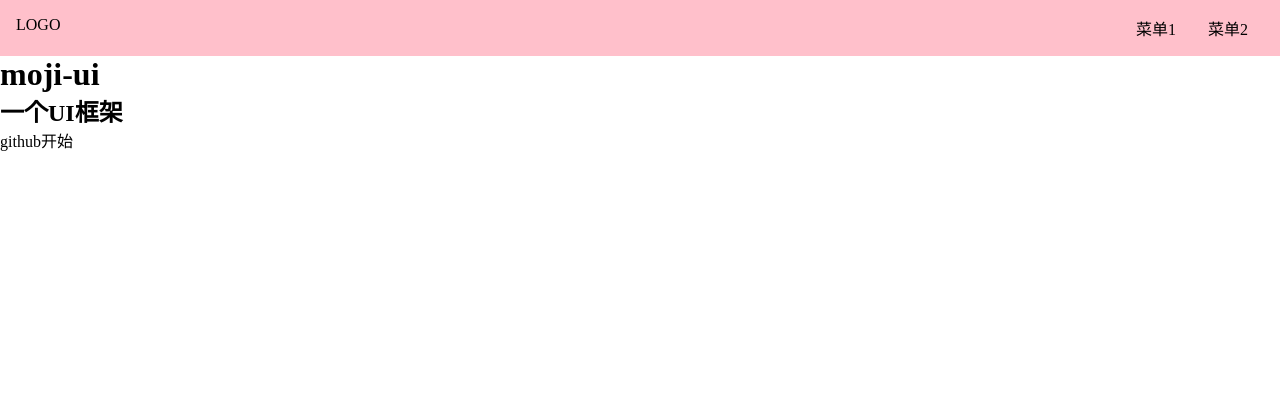
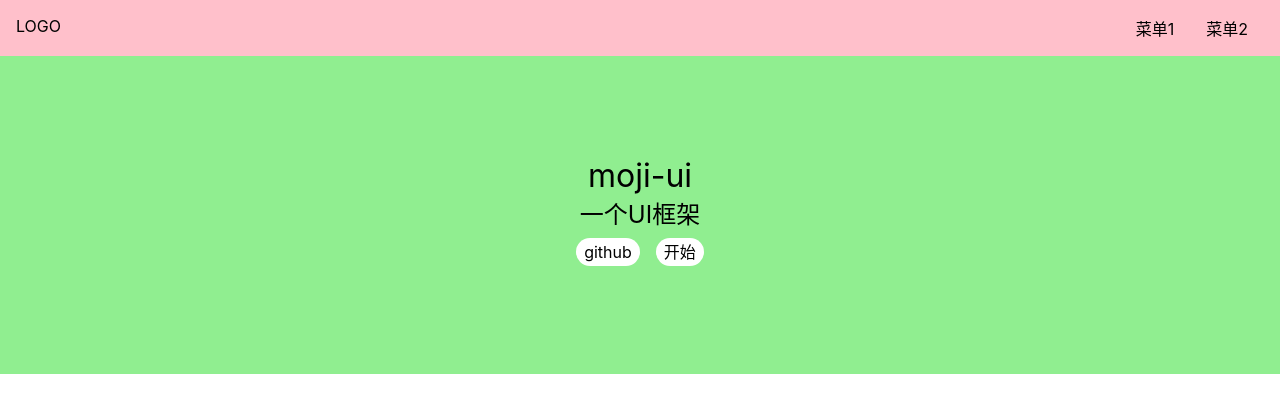
Before and after one commit to heeeyueee/moji-ui, a Vue app: page / in a window 1280 px wide. Shown: the top 412 px of the page. Built offline with nearby package versions, Linux system fonts and the light colour scheme.

Commit message:
实现aside的切换

```diff
--- a/src/App.vue
+++ b/src/App.vue
@@ -3,11 +3,17 @@
 </template>
 
 <script>
+import { provide, ref } from 'vue'
 
 export default {
   name: 'App',
   components: {
 
+  },
+  setup(props) {
+    const menuVisible=ref(false)
+    provide("menuVisible",menuVisible)
+
   }
 }
 </script>
--- a/src/components/Topnav.vue
+++ b/src/components/Topnav.vue
@@ -2,7 +2,7 @@
 <template>
     <div class=''>
            <div class="topnav">
-            <div class="logo">LOGO</div>
+            <div class="logo" @click="toggleMenu">LOGO</div>
         <ul class="menu">
             <li>菜单1</li>
             <li>菜单2</li>
@@ -11,9 +11,19 @@
     </div>
 </template>
 
-<script>
-    //import x from ''
+<script lang='ts'>
+import { inject, Ref } from 'vue';
     export default {
+        setup(){
+            const menuVisible=inject<Ref<boolean>>('menuVisible')
+            console.log(`Topnav获取到的menuvisble:${menuVisible.value}`);
+            const toggleMenu=()=>{
+                console.log('点击了');
+                menuVisible.value = !menuVisible.value
+                console.log(menuVisible.value);
+            }
+            return {toggleMenu}
+        },
         components: {
 
         },
@@ -37,6 +47,8 @@
   background: pink;
   display: flex;
   padding: 16px;
+  position: relative;
+  z-index: 10;
   > .logo {
     max-width: 6em;
     margin-right: auto;
--- a/src/index.scss
+++ b/src/index.scss
@@ -12,5 +12,24 @@
   color: inherit;
   &:hover {
     border-bottom: 1px solid;
+    cursor: pointer;
   }
 }
+h1,
+h2,
+h3,
+h4,
+h5,
+h6 {
+  font-weight: normal;
+}
+body {
+  font-size: 16px;
+  // 为什么这样写 font-family
+  // 答案见 https://github.com/zenozeng/fonts.css/
+  font-family: -apple-system, "Noto Sans", "Helvetica Neue", Helvetica,
+    "Nimbus Sans L", Arial, "Liberation Sans", "PingFang SC", "Hiragino Sans GB",
+    "Noto Sans CJK SC", "Source Han Sans SC", "Source Han Sans CN",
+    "Microsoft YaHei", "Wenquanyi Micro Hei", "WenQuanYi Zen Hei", "ST Heiti",
+    SimHei, "WenQuanYi Zen Hei Sharp", sans-serif;
+}
--- a/src/views/Doc.vue
+++ b/src/views/Doc.vue
@@ -3,15 +3,37 @@
     <div class=''>
         <Topnav/>
         <div class="content">
-            <aside>边栏</aside>
-            <main>主内容</main>
+            <aside v-if="menuVisible">
+                <h2>组件列表</h2>
+                <ol>
+                    <li>
+                        <router-link to="/doc/swich">Switch 组件</router-link>
+                    </li>
+                    <li>
+                        <router-link to="/doc/button">Button 组件</router-link>
+                    </li>
+                    <li>
+                        <router-link to="/doc/dialog">Dialog 组件</router-link>
+                    </li>
+                    <li>
+                        <router-link to="/doc/tabs">Tabs 组件</router-link>
+                    </li>
+                </ol>
+            </aside>
+            <main></main>
         </div>
     </div>
 </template>
 
 <script lang="ts">
+import { inject, Ref } from 'vue';
     import Topnav from '../components/Topnav.vue'
     export default {
+        setup(){
+            const menuVisible=inject<Ref<boolean>>('menuVisible')
+            console.log(`Doc获取到的menuvisble:${menuVisible.value}`);
+            return {menuVisible}
+        },
         components: {
             Topnav
 
@@ -31,6 +53,22 @@
 </script>
 
 <style lang="scss" scoped>
-
+aside {
+  background: lightblue;
+  width: 150px;
+  padding: 16px;
+  position: fixed;
+  margin-top: 50px;
+  top: 0;
+  left: 0;
+  > h2 {
+    margin-bottom: 4px;
+  }
+  > ol {
+    > li {
+      padding: 4px 0;
+    }
+  }
+}
 
 </style>
--- a/src/views/Home.vue
+++ b/src/views/Home.vue
@@ -6,8 +6,8 @@
             <h1>moji-ui</h1>
             <h2>一个UI框架</h2>
             <p class="actions">
-                <a>github</a>
-                <a>开始</a>
+                <a href="https://github.com/heeeyueee/moji-ui">github</a>
+                <router-link to="/doc">开始</router-link>
             </p>
 
         </div>
@@ -36,6 +36,26 @@
 </script>
 
 <style lang='scss' scoped>
-
+.banner {
+  padding: 100px 0;
+  display: flex;
+  justify-content: center;
+  align-items: center;
+  flex-direction: column;
+  background: lightgreen;
+  > .actions{
+    padding: 8px 0;
+    a {
+      margin:0 8px;
+      background: #fff;
+      display: inline-block;
+      $h: 28px;
+      height: $h;
+      line-height: $h;
+      border-radius: $h/2;
+      padding: 0 8px;
+    }
+  }
+}
 
 </style>
```
